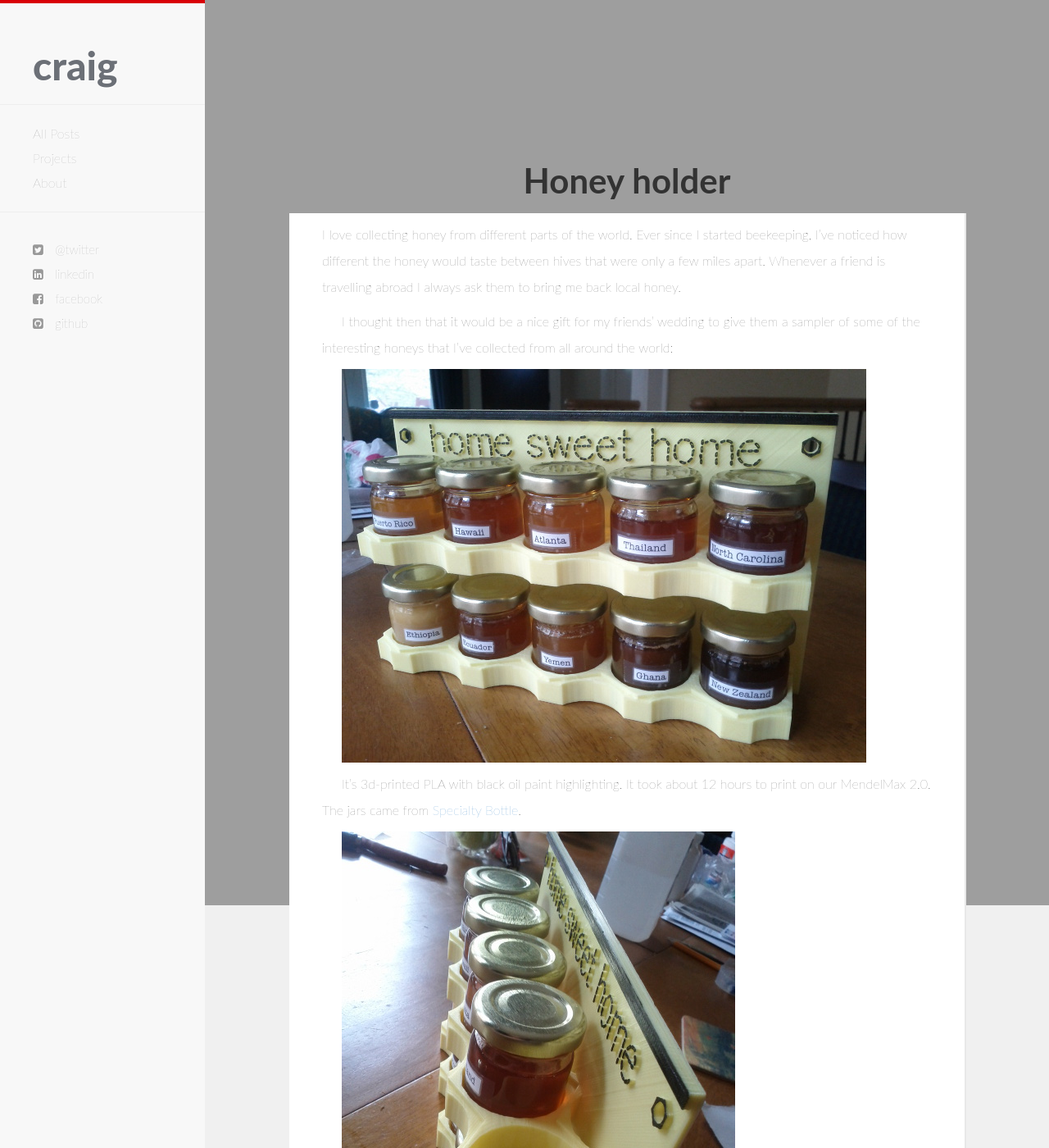
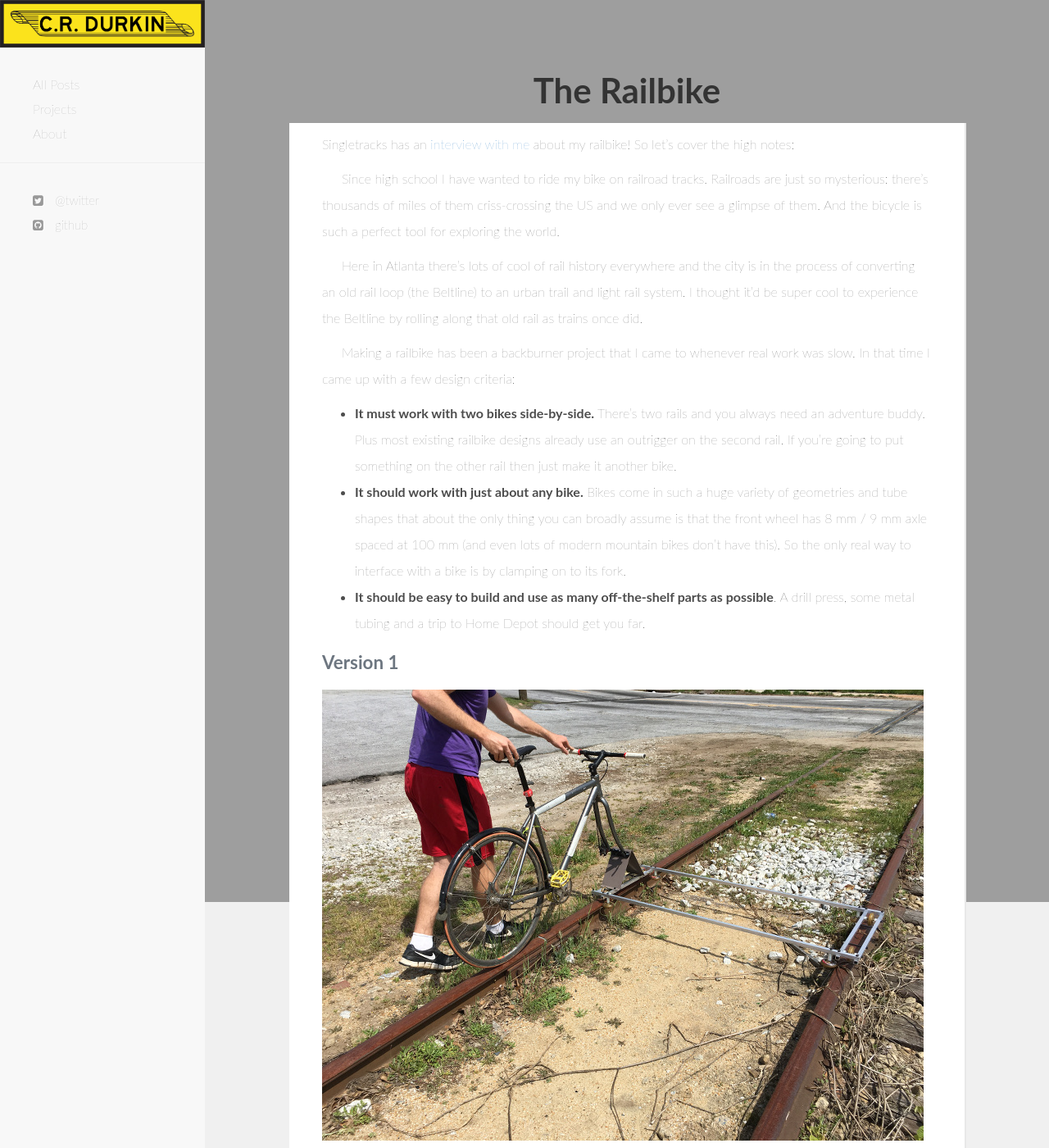
Before and after one commit to durkie/durkie.github.io, a Jekyll site: the page built from index.html, in a window 1280 px wide and 1400 px high. Shown: the whole window at 82% size. Built offline with Jekyll 4.4.1, drawn with Linux system fonts in a browser that asks for light colours; nearby versions of some CDN libraries; some web fonts are replaced; some of the changed text lies outside the part shown.

Commit message:
railbike post

```diff
--- a/_includes/header.html
+++ b/_includes/header.html
@@ -28,7 +28,7 @@
             <span class="icon-bar"></span>
             <span class="icon-bar"></span>
           </button>
-          <p class="navbar-brand">{{ site.name }}</p>
+          <img src="/images/crdurkin.png">
         </div>
         <div class="navbar-collapse collapse">
           <ul class="nav navbar-nav">
@@ -44,17 +44,14 @@
 
        <!-- Sidebar -->
        <div id="sidebar-wrapper">
+         <img src="/images/crdurkin.png">
          <ul class="sidebar-nav">
-          <li class="sidebar-brand"><a href="{{ site.url }}"><h1 class="brand">{{ site.name }}</h1></a><h3>{{ site.description }}</h3></li>
-          <hr />
          <li><a href="{{ site.url }}/list.html">All Posts</a></li>
          <li><a href="{{ site.url }}/projects.html">Projects</a></li>
          <li><a href="{{ site.url }}/about.html">About</a></li>
          <hr />
          <div id="social-wrapper">
            <li> <a href="{{ site.twitter }}"><i class="fa fa-twitter-square"></i> @twitter</a></li>
-           <li> <a href="{{ site.linkedin }}"><i class="fa fa-linkedin-square"></i> linkedin</a> </li>
-           <li> <a href="{{ site.facebook }}"><i class="fa fa-facebook-square"></i> facebook</a></li>
            <li> <a href="{{ site.github }}"><i class="fa fa-github-square"></i> github</a> </li>
          </div>
        </ul>
--- /dev/null
+++ b/_posts/2016-05-16-railbike.markdown
@@ -0,0 +1,38 @@
+---
+layout: post
+title:  "The Railbike"
+date:   2016-06-01 17:56:00
+categories: bike railbike
+---
+
+Singletracks has an [interview with me](//www.singletracks.com/blog/mtb-interviews/riding-on-rails-with-craig-durkin/) about my railbike! So let's cover the high notes:
+
+Since high school I have wanted to ride my bike on railroad tracks. Railroads are just so mysterious: there's thousands of miles of them criss-crossing the US and we only ever see a glimpse of them. And the bicycle is such a perfect tool for exploring the world.
+
+Here in Atlanta there's lots of cool of rail history everywhere and the city is in the process of converting an old rail loop (the Beltline) to an urban trail and light rail system. I thought it'd be super cool to experience the Beltline by rolling along that old rail as trains once did.
+
+Making a railbike has been a backburner project that I came to whenever real work was slow. In that time I came up with a few design criteria:
+
+- **It must work with two bikes side-by-side.** There's two rails and you always need an adventure buddy. Plus most existing railbike designs already use an outrigger on the second rail. If you're going to put something on the other rail then just make it another bike.
+- **It should work with just about any bike.** Bikes come in such a huge variety of geometries and tube shapes that about the only thing you can broadly assume is that the front wheel has 8 mm / 9 mm axle spaced at 100 mm (and even lots of modern mountain bikes don't have this). So the only real way to interface with a bike is by clamping on to its fork.
+- **It should be easy to build and use as many off-the-shelf parts as possible**. A drill press, some metal tubing and a trip to Home Depot should get you far.
+
+# Version 1
+
+![Railbike Version 1]({{ site.url }}/images/version1.jpg)
+
+This version demonstrates the concept and is fun to ride, but falls short of the "I'm comfortable with what I'm doing" mark. There's no diagonal bracing, so pedaling or shifting your weight on the bike can flex the frame, and any variation in rail width (as you might find on abandoned rail) can cause the bike to lean. Riding it feels like you're always leaning in to a turn but still going straight.
+
+<iframe width="560" height="315" src="https://www.youtube.com/embed/TJUtRXv3-N0" frameborder="0" allowfullscreen></iframe>
+
+# Version 2
+
+![Railbike Version 2]({{ site.url }}/images/version2.jpg)
+
+Okay, this one is really sweet. It just works, and it works well. You clamp your fork in and go. Rear wheel tracks fine, no stiffness issues or feeling like you're going to be thrown from the bike. It still has to be carried over turnouts, but it handles weeds really well and is just awesome to ride.
+
+<iframe width="560" height="315" src="https://www.youtube.com/embed/WDZ6YtIjkP8" frameborder="0" allowfullscreen></iframe>
+
+![Railbike Version 2]({{ site.url }}/images/crown.jpg)
+
+Heavy lies the crown.
--- a/css/hc.css
+++ b/css/hc.css
@@ -12,8 +12,6 @@ body
   color:#2c3e50;
   background-color:#f0f0f0;
   width:100%;
-  border-top:solid #d90006;
-  border-width:4px
 }
 
 h1,h2,h3,h4,h5,h6
@@ -113,16 +111,12 @@ h4 + p {
   height:100%;
   overflow-y:auto;
   z-index:1000;
-  margin-top:-4px;
-  border-top:solid #d90006;
   transition:all .4s ease 0;
   border-width:4px
 }
 
 .sidebar-nav
 {
-  position:absolute;
-  top:0;
   width:250px;
   list-style:none;
   margin:0;
@@ -285,7 +279,7 @@ pre
   font-weight:bolder;
   color:#333;
   text-align:center;
-  padding-top:20%
+  padding-top:10rem;
 }
 
 .wide
@@ -704,6 +698,10 @@ time
   color:#3a3a3a
 }
 
+.navbar-header img {
+  max-width: 80%;
+}
+
 @media (max-width:767px) {
 
 #wrapper {
@@ -761,9 +759,6 @@ time
       padding: 0 10px 0 10px;
   }
 
-
-
-
 .showcase-wrapper {
   width: 100%;
   height: 50%;
```
Also changed, not shown: images/crown.jpg (added), images/version2.jpg (added), 1 other file. Lines whose indentation alone changed are shown as unchanged.
